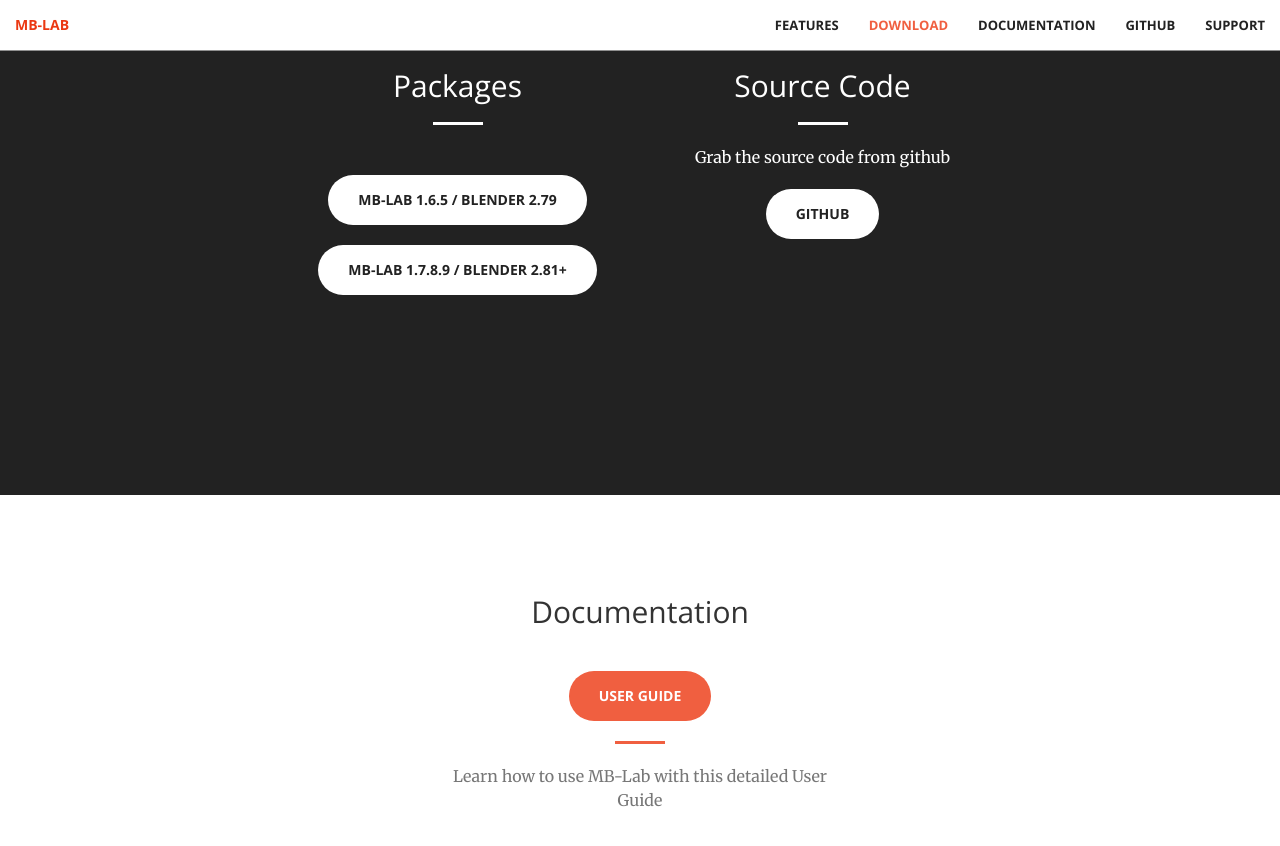
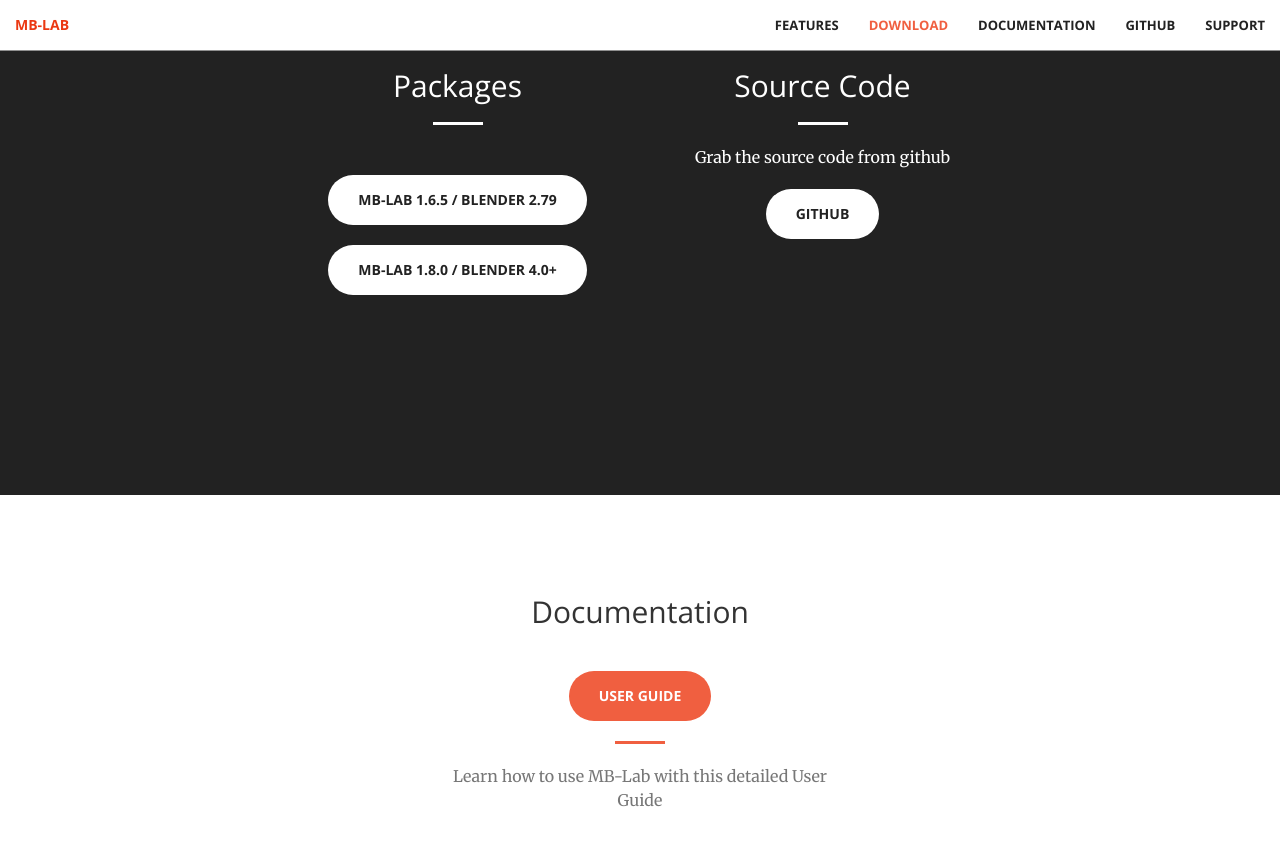
Before and after one commit to MB-Lab-Community/MB-Lab.github.io, a Jekyll site: the page built from index.html, in a window 1280 px wide and 900 px high, scrolled down 2600 px. Shown: the top 846 px of the window. Built offline with Jekyll 4.4.1, drawn with Linux system fonts in a browser that asks for light colours.

Commit message:
Update download.html
Updated for latest Blender 4.0 release

```diff
--- a/_includes/download.html
+++ b/_includes/download.html
@@ -30,9 +30,9 @@
                       </tr>
                       <!-- slot 1 --> <tr>
                         <td colspan="1"><a
-href="https://github.com/animate1978/MB-Lab/archive/refs/tags/1_7_8_9.zip"
+href="https://github.com/animate1978/MB-Lab/archive/refs/tags/1_8_0.zip"
                             target="_blank" class="btn btn-default
-                            btn-xl"> MB-Lab 1.7.8.9 / Blender 2.81+ </a> </td>
+                            btn-xl"> MB-Lab 1.8.0 / Blender 4.0+ </a> </td>
                       </tr>
                       <!-- slot 2 --> <tr>
                         <td colspan="1"><br>
```
